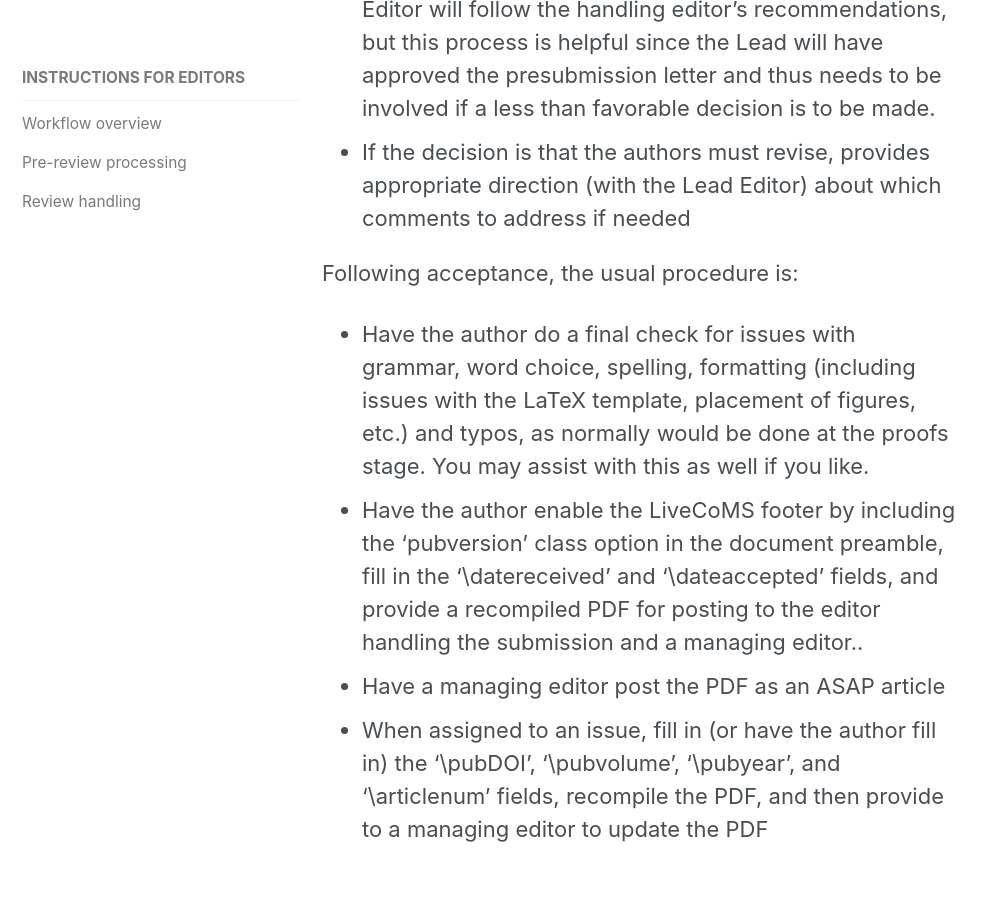
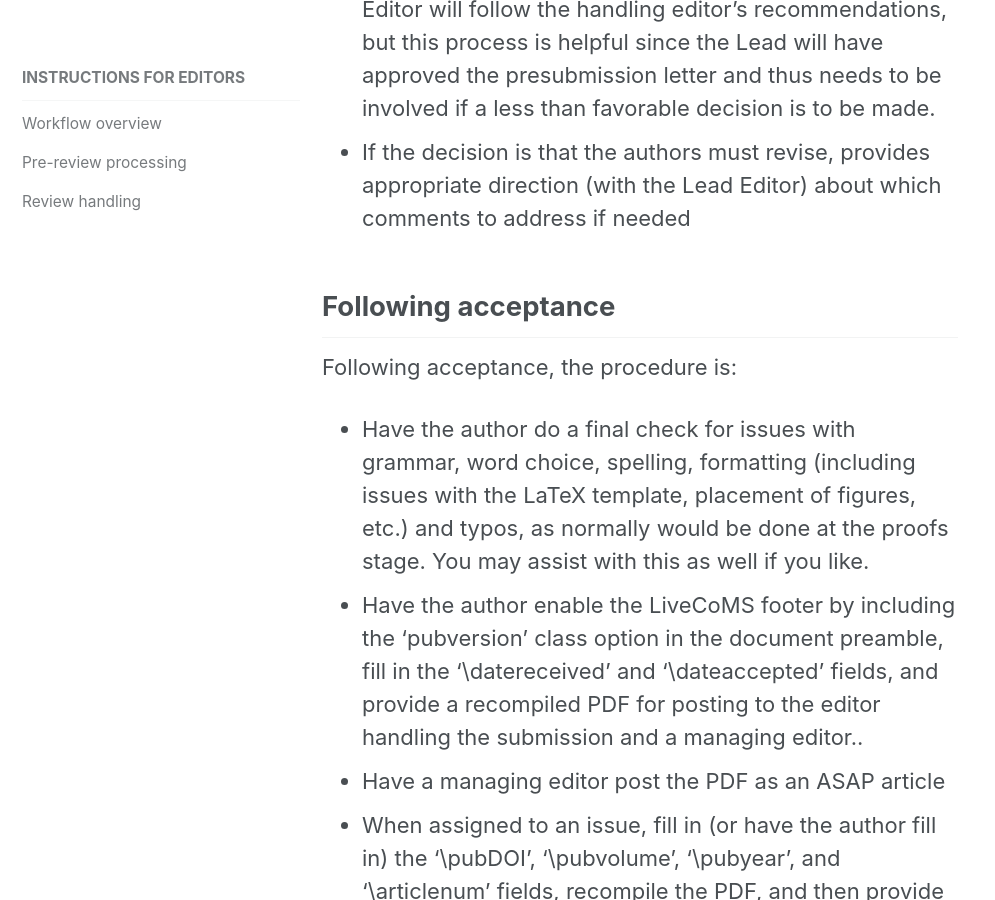
Before and after one commit to livecomsjournal/livecomsjournal.github.io, a Jekyll site: the page built from _editorial_policies/02_editor_instructions.md, in a window 1280 px wide and 900 px high, scrolled down 3878 px. Shown: the whole window, without its empty margins (0-995 px from the left). Built offline with Jekyll 4.4.1, drawn with Linux system fonts in a browser that asks for light colours.

Commit message:
Add link to 'following acceptance' section
Adding link to following acceptance section to make it easier to link from the author instructions section.

```diff
--- a/_editorial_policies/02_editor_instructions.md
+++ b/_editorial_policies/02_editor_instructions.md
@@ -49,7 +49,8 @@ Once an editor has handled the pre-review steps described above, the review proc
 - Makes a recommendation regarding acceptance, acceptance with minor or major revision, or rejection (keeping in mind the content of the presubmission letter), and communicates this recommendation to the Lead Editor who makes a final decision. Normally the Lead Editor will follow the handling editor's recommendations, but this process is helpful since the Lead will have approved the presubmission letter and thus needs to be involved if a less than favorable decision is to be made.
 - If the decision is that the authors must revise, provides appropriate direction (with the Lead Editor) about which comments to address if needed
 
-Following acceptance, the usual procedure is:
+## Following acceptance
+Following acceptance, the procedure is:
 - Have the author do a final check for issues with grammar, word choice, spelling, formatting (including issues with the LaTeX template, placement of figures, etc.) and typos, as normally would be done at the proofs stage. You may assist with this as well if you like.
 - Have the author enable the LiveCoMS footer by including the 'pubversion' class option in the document preamble, fill in the '\datereceived' and '\dateaccepted' fields, and provide a recompiled PDF for posting to the editor handling the submission and a managing editor..
 - Have a managing editor post the PDF as an ASAP article
```
